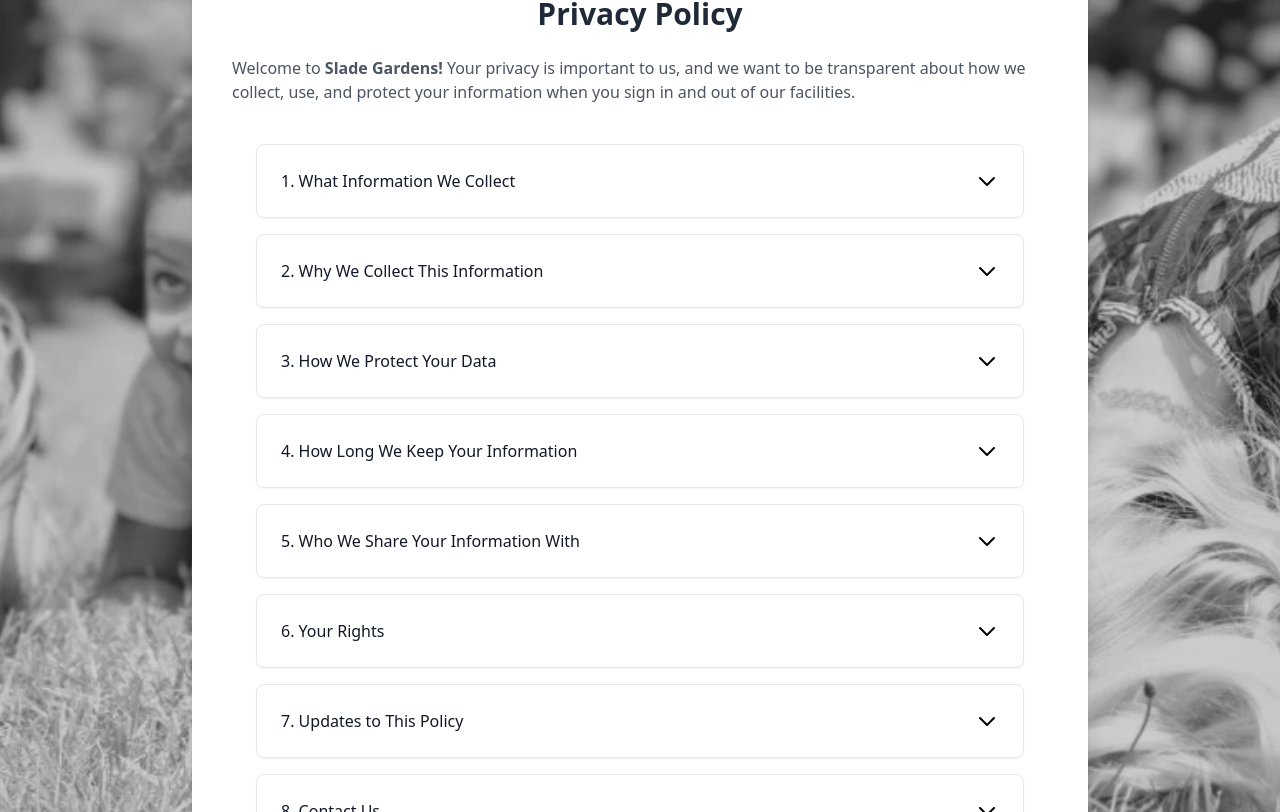
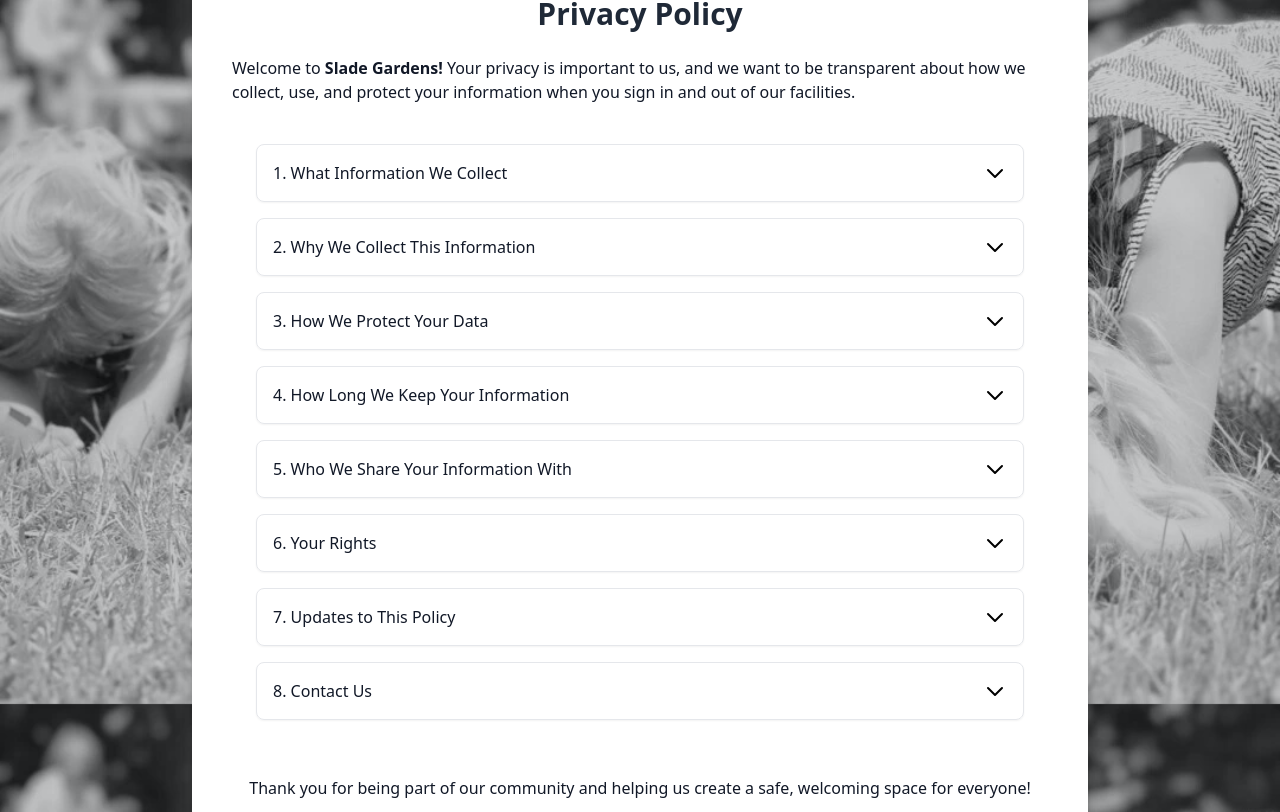
Before and after one commit to u21sk11/slade-gardens, a React (Vite) app: page /privacy-policy in a window 1280 px wide. Shown: the part 208-1020 px from the top of the page. Built offline with nearby package versions, Linux system fonts and the light colour scheme; no server answers; what aws-amplify would draw is missing.

Commit message:
privacy policy background fix

```diff
--- a/src/app/pages/PrivacyPolicy.jsx
+++ b/src/app/pages/PrivacyPolicy.jsx
@@ -131,13 +131,13 @@ const PrivacyPolicy = () => {
   ];
 
   return (
-    <div className="py-8 min-h-screen bg-gray-50 items-center justify-center bg-[url(./src/assets/user-login-bg.webp)] bg-cover bg-top bg-blend-luminosity">
+<div className="py-8 min-h-screen bg-gray-50 items-center justify-center bg-[url(./src/assets/user-login-bg.webp)] bg-cover bg-top bg-fixed bg-blend-luminosity">
       <div className="max-w-4xl mx-auto p-10 bg-white shadow-lg rounded-xl mt-5 mb-5">
         <h1 className="text-3xl font-bold text-center text-gray-800 mb-6">
           Privacy Policy
         </h1>
 
-        <p className="text-gray-600 mb-6">
+        <p className="text-gray-900 mb-6">
           Welcome to <strong>Slade Gardens!</strong> Your privacy is important
           to us, and we want to be transparent about how we collect, use, and
           protect your information when you sign in and out of our facilities.
@@ -147,7 +147,7 @@ const PrivacyPolicy = () => {
           <Accordian items={policyItems} />
         </div>
 
-        <p className="text-center text-gray-600 mt-6">
+        <p className="text-center text-gray-900 mt-6">
           Thank you for being part of our community and helping us create a
           safe, welcoming space for everyone!
         </p>
--- a/src/components/ui/Accordian.jsx
+++ b/src/components/ui/Accordian.jsx
@@ -9,7 +9,7 @@ const Accordian = ({ items }) => {
         <div key={index} className="mb-4 border rounded-lg shadow-sm">
           <button
             onClick={() => setOpenIndex(openIndex === index ? null : index)}
-            className="flex items-center justify-between w-full p-6 transition-colors hover:bg-gray-50"
+            className="flex items-center justify-between w-full p-4 transition-colors hover:bg-gray-50"
           >
             <h3 className="text-base font-medium text-left text-gray-900">
               {item.section}
```
